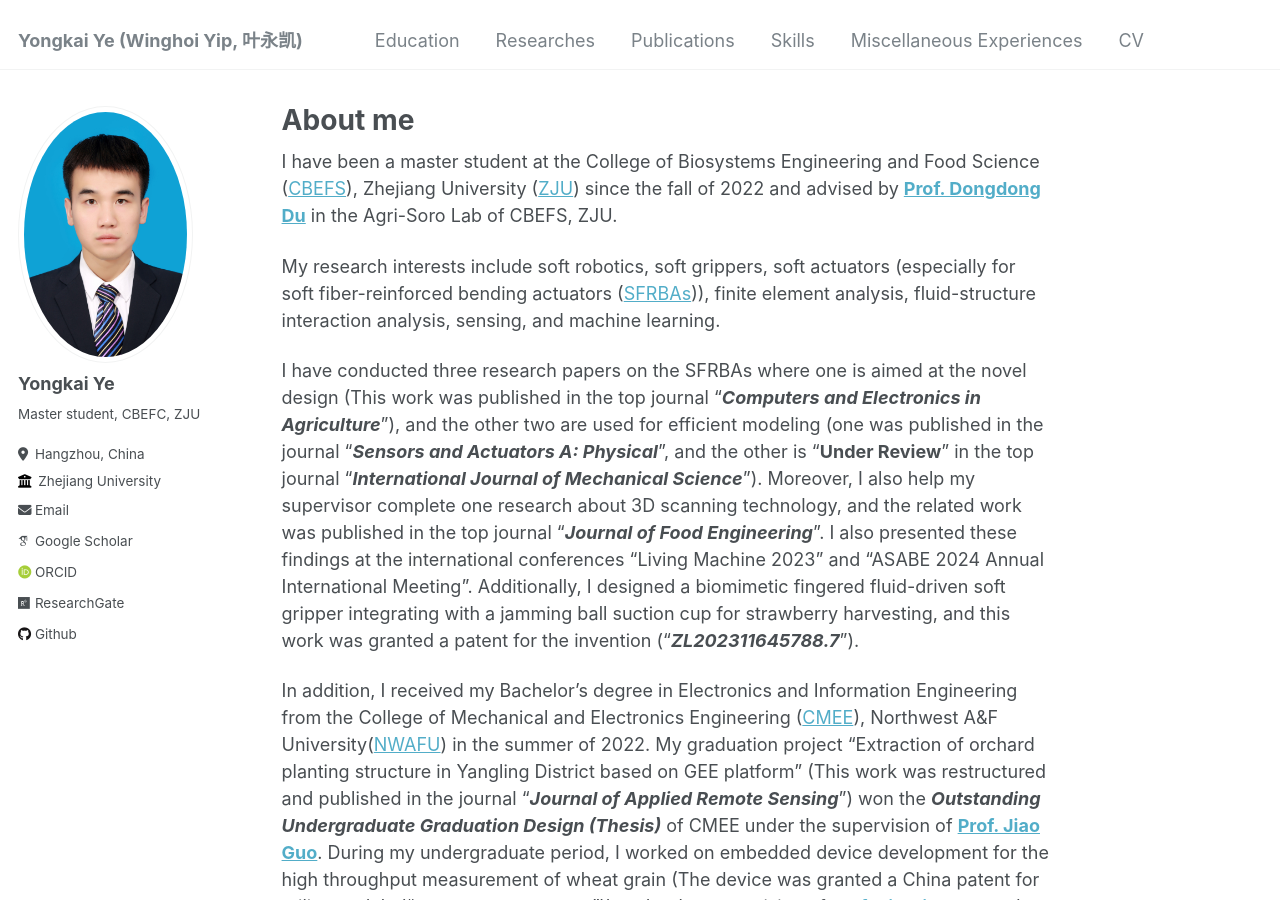
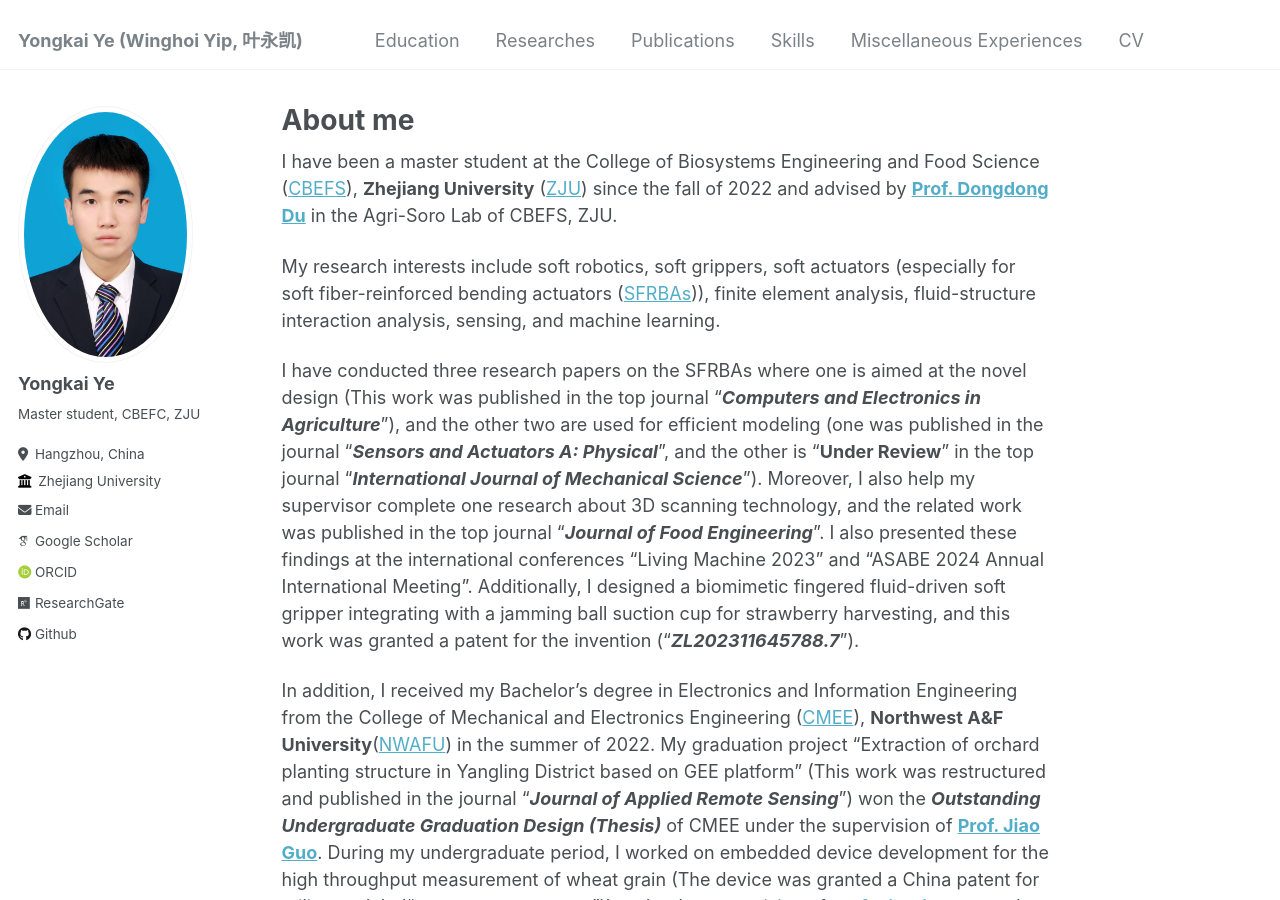
Before and after one commit to Yongkai-Ye/Yongkai-Ye.github.io, a Jekyll site: the page built from _pages/about.md, in a window 1280 px wide and 900 px high. Built offline with Jekyll 4.4.1, drawn with Linux system fonts in a browser that asks for light colours; some web fonts are replaced.

```diff
--- a/_pages/about.md
+++ b/_pages/about.md
@@ -7,13 +7,13 @@ redirect_from:
   - /about/
   - /about.html
 ---
-I have been a master student at the College of Biosystems Engineering and Food Science ([CBEFS](http://www.caefs.zju.edu.cn)), Zhejiang University ([ZJU](https://www.zju.edu.cn)) since the fall of 2022 and advised by **[Prof. Dongdong Du](https://person.zju.edu.cn/Dudd)** in the Agri-Soro Lab of CBEFS, ZJU.
+I have been a master student at the College of Biosystems Engineering and Food Science ([CBEFS](http://www.caefs.zju.edu.cn)), **Zhejiang University** ([ZJU](https://www.zju.edu.cn)) since the fall of 2022 and advised by **[Prof. Dongdong Du](https://person.zju.edu.cn/Dudd)** in the Agri-Soro Lab of CBEFS, ZJU.
 
 My research interests include soft robotics, soft grippers, soft actuators (especially for soft fiber-reinforced bending actuators ([SFRBAs](https://softroboticstoolkit.com/book/fiber-reinforced-bending-actuators))), finite element analysis, fluid-structure interaction analysis, sensing, and machine learning.
 
 I have conducted three research papers on the SFRBAs where one is aimed at the novel design (This work was published in the top journal "***Computers and Electronics in Agriculture***"), and the other two are used for efficient modeling (one was published in the journal "***Sensors and Actuators A: Physical***", and the other is "**Under Review**" in the top journal "***International Journal of Mechanical Science***"). Moreover, I also help my supervisor complete one research about 3D scanning technology, and the related work was published in the top journal "***Journal of Food Engineering***". I also presented these findings at the international conferences “Living Machine 2023” and “ASABE 2024 Annual International Meeting”. Additionally, I designed a biomimetic fingered fluid-driven soft gripper integrating with a jamming ball suction cup for strawberry harvesting, and this work was granted a patent for the invention ("***ZL202311645788.7***").
 
-In addition, I received my Bachelor’s degree in Electronics and Information Engineering from the College of Mechanical and Electronics Engineering ([CMEE](https://cmee.nwafu.edu.cn)), Northwest A&F University([NWAFU](https://www.nwafu.edu.cn)) in the summer of 2022. My graduation project “Extraction of orchard planting structure in Yangling District based on GEE platform” (This work was restructured and published in the journal "***Journal of Applied Remote Sensing***") won the ***Outstanding Undergraduate Graduation Design (Thesis)*** of CMEE under the supervision of **[Prof. Jiao Guo](https://cmee.nwsuaf.edu.cn/szdw/gjzcry/318451.htm)**. During my undergraduate period, I worked on embedded device development for the high throughput measurement of wheat grain (The device was granted a China patent for utility models ("***ZL202022559932.3***")) under the supervision of **[Prof. Tingting Wu](https://cmee.nwsuaf.edu.cn/szdw/gjzcry/318499.htm)** and also helped conduct the non-destructive detection of infection of apple trees (This work was published in the journal "***Vibrational Spectroscopy***") under the supervision of **[Prof. Yanru Zhao](https://cmee.nwsuaf.edu.cn/szdw/gjzcry/396312.htm)**. I also conducted a overview of the advanced analytical methods for detecting microplastic contamination, and the paper was published in the journal "***Science of The Total Environment***" with the help of Prof. Yanru Zhao.
+In addition, I received my Bachelor’s degree in Electronics and Information Engineering from the College of Mechanical and Electronics Engineering ([CMEE](https://cmee.nwafu.edu.cn)), **Northwest A&F University**([NWAFU](https://www.nwafu.edu.cn)) in the summer of 2022. My graduation project “Extraction of orchard planting structure in Yangling District based on GEE platform” (This work was restructured and published in the journal "***Journal of Applied Remote Sensing***") won the ***Outstanding Undergraduate Graduation Design (Thesis)*** of CMEE under the supervision of **[Prof. Jiao Guo](https://cmee.nwsuaf.edu.cn/szdw/gjzcry/318451.htm)**. During my undergraduate period, I worked on embedded device development for the high throughput measurement of wheat grain (The device was granted a China patent for utility models ("***ZL202022559932.3***")) under the supervision of **[Prof. Tingting Wu](https://cmee.nwsuaf.edu.cn/szdw/gjzcry/318499.htm)** and also helped conduct the non-destructive detection of infection of apple trees (This work was published in the journal "***Vibrational Spectroscopy***") under the supervision of **[Prof. Yanru Zhao](https://cmee.nwsuaf.edu.cn/szdw/gjzcry/396312.htm)**. I also conducted a overview of the advanced analytical methods for detecting microplastic contamination, and the paper was published in the journal "***Science of The Total Environment***" with the help of Prof. Yanru Zhao.
 
 Details are shown on the other pages of this website.
 
```
